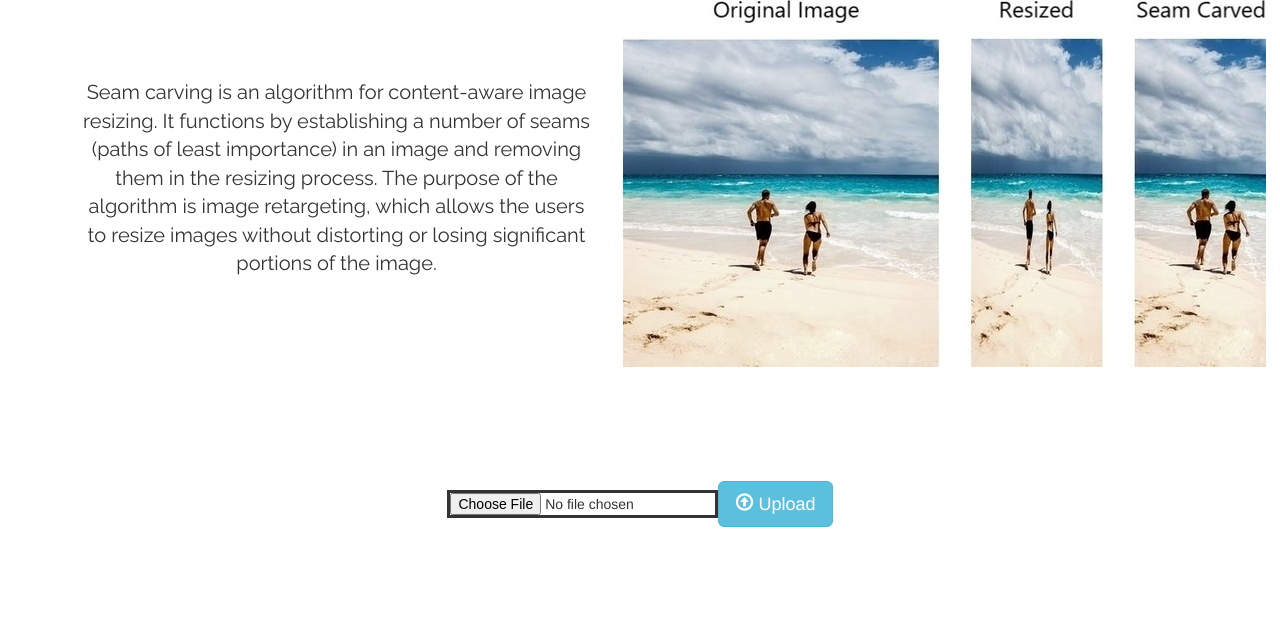
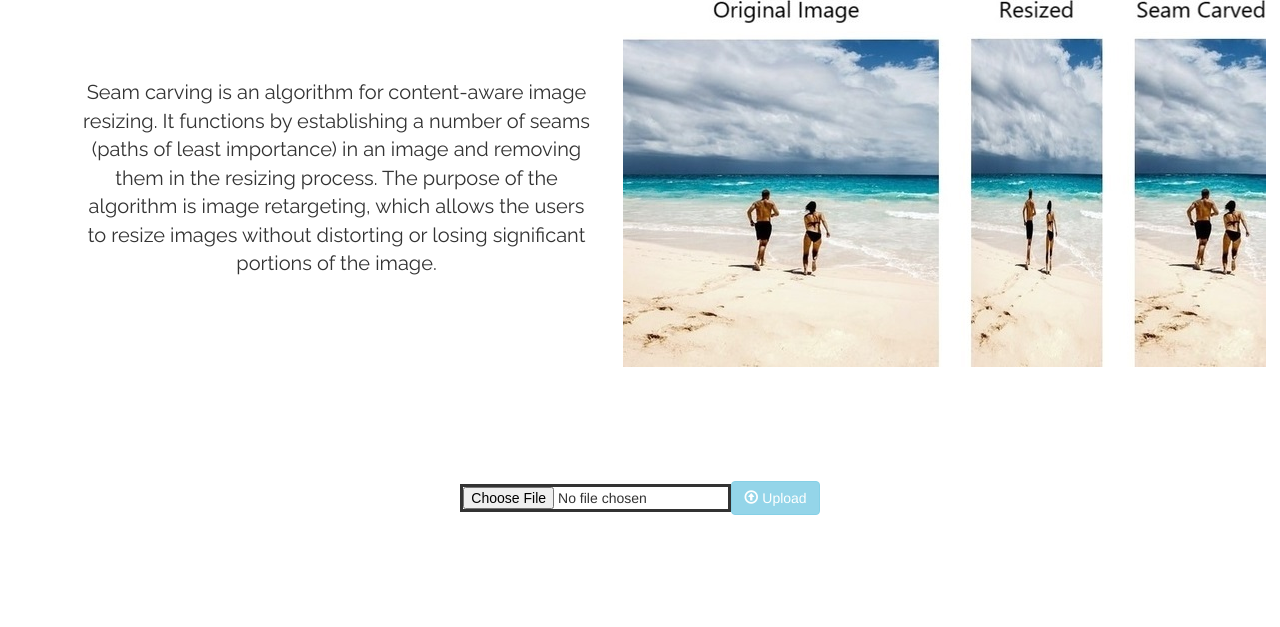
Before and after one commit to songhoseok2/Seam_Carve, a Flask app: page / in a window 1280 px wide. Shown: the part 220-847 px from the top of the page. After the commit the page ends 735 px from the top, so only its background shows below. Run offline with Flask 2, Linux system fonts and the light colour scheme; some libraries are stand-ins or nearby versions.

Commit message:
recaptcha

```diff
--- a/static/css/style.css
+++ b/static/css/style.css
@@ -18,12 +18,20 @@ h1
   overflow: auto;
 }
 
-.flexbox_container {
+.recaptcha_container
+{
+  display: flex;
+  flex-flow: column nowrap;
+  justify-content: center;
+  align-items: center;
+}
+
+.flexbox_container
+{
   display: flex;
   flex-flow: row nowrap;
   justify-content: center;
   align-items: center;
-  margin-bottom: 100px;
 }
 
 .same_height_col {
--- a/templates/carving_page.html
+++ b/templates/carving_page.html
@@ -28,7 +28,7 @@
             </div>
         </div>
 
-        <div class="flexbox_container">
+        <div class="flexbox_container" style="margin-bottom: 50px;">
             <div class="same_height_col" id="resizable_img_container_id">
                 <img class="resizable_img" src="{{ url_for('static', filename='uploaded_images/' +  uploaded_image_filename) }}">
             </div>
--- a/templates/upload.html
+++ b/templates/upload.html
@@ -1,8 +1,17 @@
 <!DOCTYPE html>
 <html lang="en">
-    <link rel="stylesheet" href="https://maxcdn.bootstrapcdn.com/bootstrap/3.4.0/css/bootstrap.min.css"><link rel="stylesheet" href="https://cdnjs.cloudflare.com/ajax/libs/animate.css/3.7.2/animate.min.css">
+<link rel="stylesheet" href="https://maxcdn.bootstrapcdn.com/bootstrap/3.4.0/css/bootstrap.min.css"><link rel="stylesheet" href="https://cdnjs.cloudflare.com/ajax/libs/animate.css/3.7.2/animate.min.css">
 <link href='https://fonts.googleapis.com/css?family=Raleway' rel='stylesheet'>
 <link rel="stylesheet" href="/static/css/style.css">
+<script src="https://www.google.com/recaptcha/api.js" async defer></script>
+<script>
+    function enableBtn()
+    {
+        document.getElementById("send_button").disabled = false;
+    }
+</script>
+
+
 
 <head>
     <meta charset="UTF-8">
@@ -12,7 +21,7 @@
     <div class="page_container">
         <h1>Seam Carving</h1>
 
-        <div class="flexbox_container">
+        <div class="flexbox_container" style="margin-bottom: 100px;">
             <div class="same_height_col">
                 <div class="description">
                     <p>
@@ -29,11 +38,14 @@
           </div>
 
         <form id="upload_form_id" action="{{ url_for('upload') }}" method="POST" enctype="multipart/form-data">
-            <div class ="flexbox_container">
+            <div class=recaptcha_container>
+                <div class="flexbox_container" style="margin-bottom: 25px;">
                     <input type="file" class="form-control-file" name="uploaded_image" accept="image/*" style="border-style: solid;">
-                    <button id="send_button" class="btn btn-info btn-lg" type="submit">
+                    <button id="send_button" class="btn btn-info" type="submit" disabled="true">
                         <span class="glyphicon glyphicon-upload"></span> Upload
                     </button>
+                </div>
+                <div class="g-recaptcha" data-sitekey="6LdzfwAVAAAAAGbQNXovawzQfDWyAmzWzNod5SFd" data-callback="enableBtn"></div>
             </div>
         </form>
     </div>
```
Also changed, not shown: static/scripts/main.js (+4 -4 lines).
